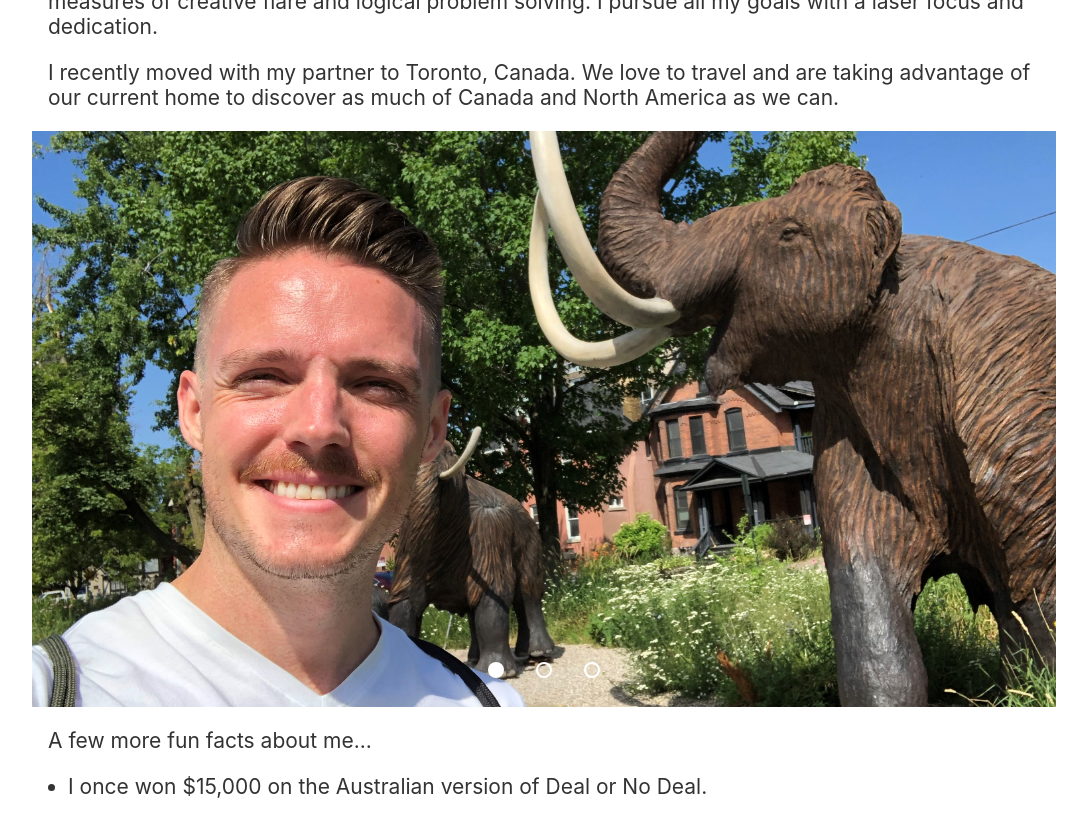
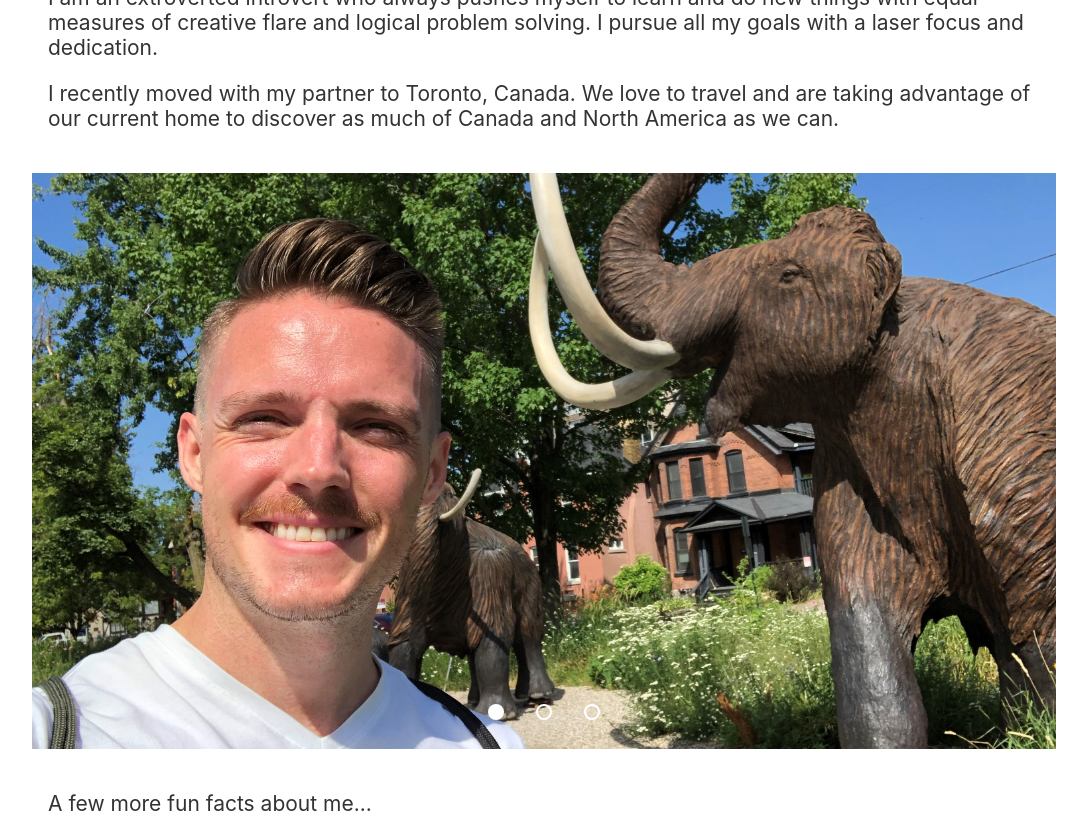
Before and after one commit to brentmcleod/portfolio, a React (Create React App) app: page / in a window 1280 px wide. Shown: the part 2820-3633 px from the top of the page, without its empty margins (96-1183 px from the left). Built offline with nearby package versions, Linux system fonts and the light colour scheme.

Commit message:
Fixed margin between image carousels and paragraphs in the About section.

```diff
--- a/src/index.css
+++ b/src/index.css
@@ -115,6 +115,14 @@ section {
 
 #about p {
   text-align: left;
+}
+
+#about div + p {
+  margin-top: 2.625rem;
+}
+
+#about p + div {
+  margin-top: 2.625rem;
 }
 
 #about ul {
@@ -237,7 +245,7 @@ section {
   z-index: 2;
 }
 
-.hamburger.is-active + .hamburger-menu {
+.hamburger.is-active ~ .hamburger-menu {
   visibility: visible;
   opacity: 1;
 }
@@ -272,13 +280,13 @@ section {
   z-index: 1;
 }
 
-.hamburger.is-active + .hamburger-menu + .hamburger-background {
+.hamburger.is-active ~ .hamburger-menu ~ .hamburger-background {
   visibility: visible;
   opacity: 1;
   transition: visibility 0ms, opacity 300ms ease-out;
 }
 
-.hamburger.is-active + .hamburger-menu li {
+.hamburger.is-active ~ .hamburger-menu li {
   animation: hamburger-menu-li 300ms ease-out forwards;
 }
 
```
